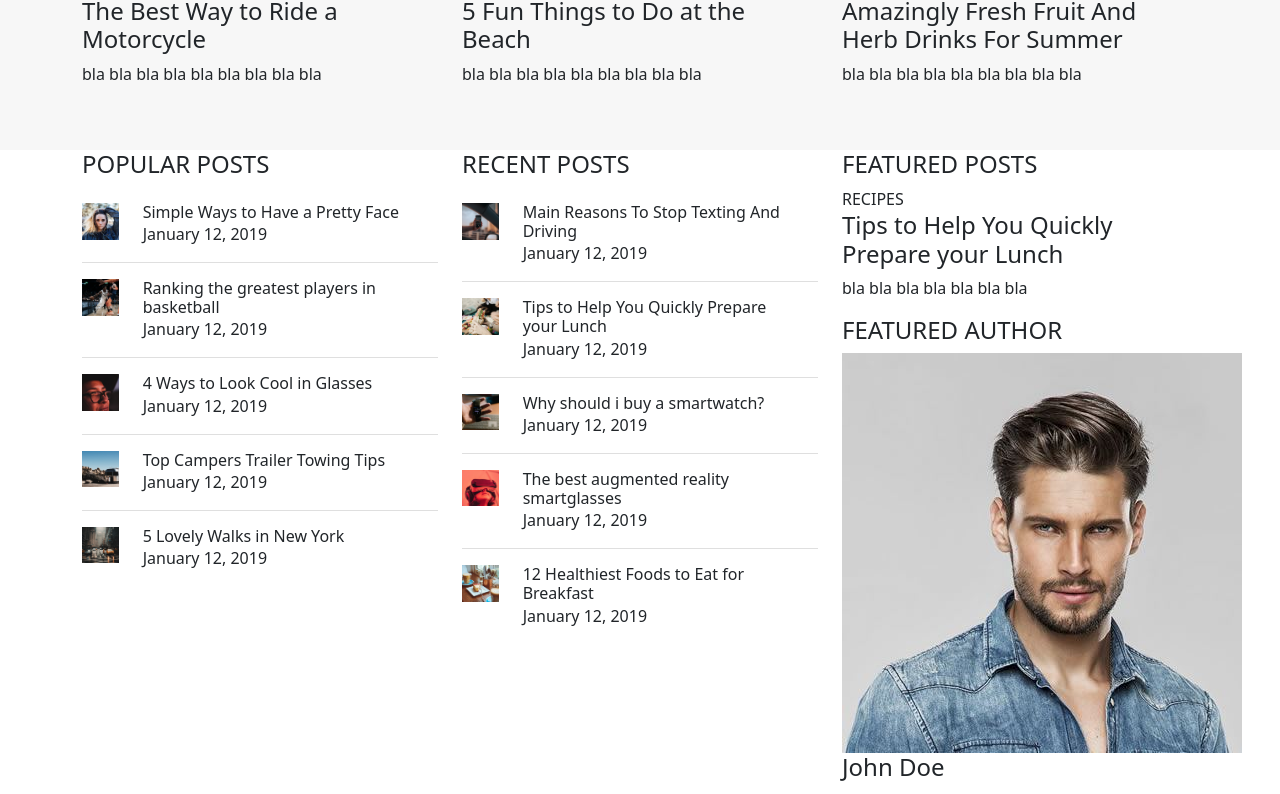
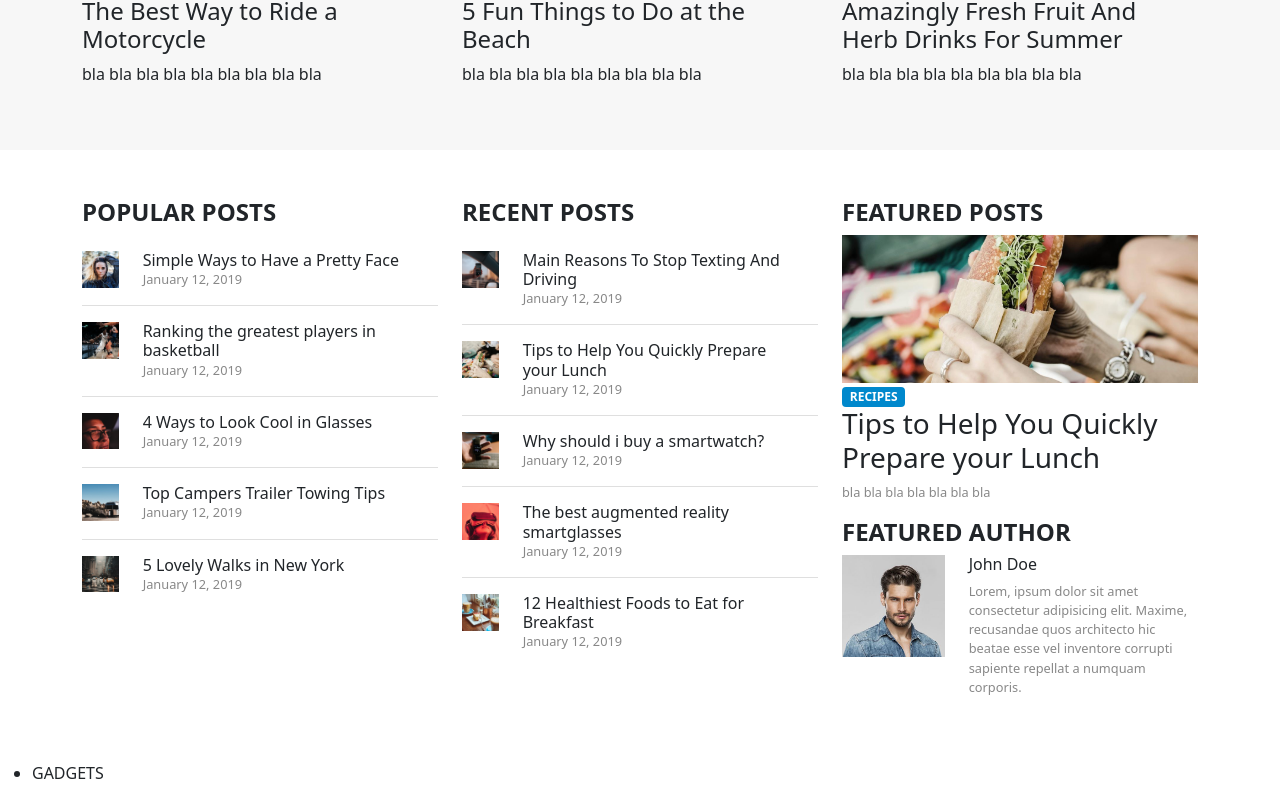
Before and after one commit to maldrek3103/proj-html-vuejs, a Vue app: page / in a window 1280 px wide. Shown: the part 868-1662 px from the top of the page. Built offline with nearby package versions, Linux system fonts and the light colour scheme.

Commit message:
almost completed quick-preview posts section

```diff
--- a/src/components/Main.vue
+++ b/src/components/Main.vue
@@ -20,7 +20,7 @@
           </div>
         </div>
       </section>
-      <div class="container">
+      <div class="container py-5">
         <div class="row">
           <!-- Popular posts -->
           <section id="populars" class="col-4">
@@ -64,13 +64,14 @@
               </li>
             </ul>
           </section>
-          <div class="col-4">
+          <section id="featured" class="col-4">
             <!-- Featured posts -->
-            <section id="featured">
+            <section id="featured-posts">
               <h4>FEATURED POSTS</h4>
               <div>
-                <span>RECIPES</span>
-                <h4>Tips to Help You Quickly Prepare your Lunch</h4>
+                <img src="../assets/images/blog-66.jpg" class="img-fluid" />
+                <span class="badge badge-secondary">RECIPES</span>
+                <h3>Tips to Help You Quickly Prepare your Lunch</h3>
                 <p>bla bla bla bla bla bla bla</p>
               </div>
             </section>
@@ -78,17 +79,26 @@
             <section id="featured-author">
               <h4>FEATURED AUTHOR</h4>
               <div>
-                <img src="../assets/images/avatar.jpg" alt="John Doe" />
-                <h4>John Doe</h4>
+                <div class="row">
+                  <div class="col-4">
+                    <img
+                      src="../assets/images/avatar.jpg"
+                      alt="John Doe"
+                      class="img-fluid"
+                    />
+                  </div>
+                  <div class="col-8">
+                    <h6>John Doe</h6>
                     <p>
                       Lorem, ipsum dolor sit amet consectetur adipisicing elit.
                       Maxime, recusandae quos architecto hic beatae esse vel
-                  inventore corrupti sapiente repellat a numquam corporis illo
-                  doloribus nostrum culpa sit! Inventore, explicabo.
+                      inventore corrupti sapiente repellat a numquam corporis.
                     </p>
                   </div>
+                </div>
+              </div>
             </section>
-          </div>
+          </section>
         </div>
       </div>
     </section>
@@ -329,8 +339,20 @@ export default {
 <style lang="scss">
 #highlighted {
   background-color: #f7f7f7;
+}
 .badge {
   background-color: #0088cc;
 }
+#populars,
+#recents,
+#featured,
+#featured-author {
+  h4 {
+    font-weight: bold;
+  }
+  p {
+    font-size: 0.8rem;
+    color: #888888;
+  }
 }
 </style>
```
Also changed, not shown: 7 other files (tests, documents, lock files or other folders). Lines whose indentation alone changed are shown as unchanged.
